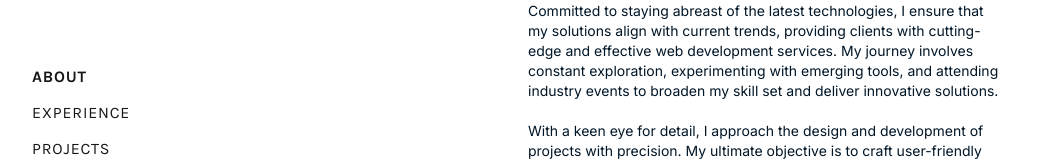
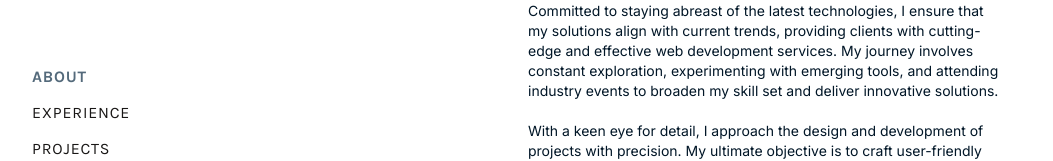
Before and after one commit to SamuelWoniowei/portfolio, a React (Vite) app: page / in a window 1280 px wide. Shown: the part 211-372 px from the top of the page, without its empty margins (112-1165 px from the left). Built offline with nearby package versions, Linux system fonts and the light colour scheme; a web font is replaced by a local one.

Commit message:
UPDATE: styled active links

```diff
--- a/src/components/SideNav.jsx
+++ b/src/components/SideNav.jsx
@@ -45,7 +45,7 @@ export default function SideNav() {
             smooth={true}
             duration={500}
             className={`cursor-pointer ${
-              activeLink === "about" && "active font-bold"
+              activeLink === "about" && "active font-bold text-name"
             }`}
             onClick={() => handleSetActive("about")}
           >
@@ -58,7 +58,7 @@ export default function SideNav() {
             smooth={true}
             duration={500}
             className={`cursor-pointer ${
-              activeLink === "experience" && "active font-bold"
+              activeLink === "experience" && "active font-bold text-name"
             }`}
             onClick={() => handleSetActive("experience")}
           >
@@ -71,7 +71,7 @@ export default function SideNav() {
             smooth={true}
             duration={500}
             className={`cursor-pointer ${
-              activeLink === "projects" && "active font-bold"
+              activeLink === "projects" && "active font-bold text-name"
             }`}
             onClick={() => handleSetActive("projects")}
           >
```
